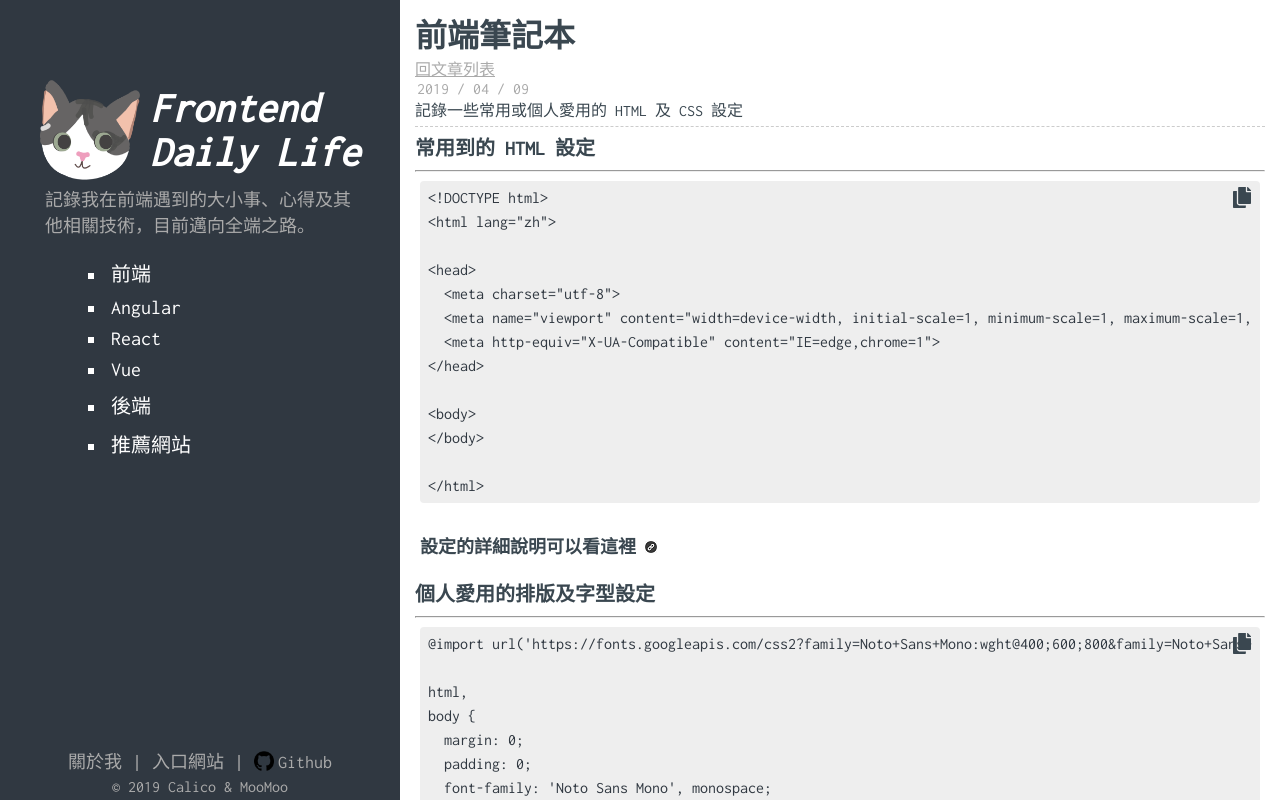
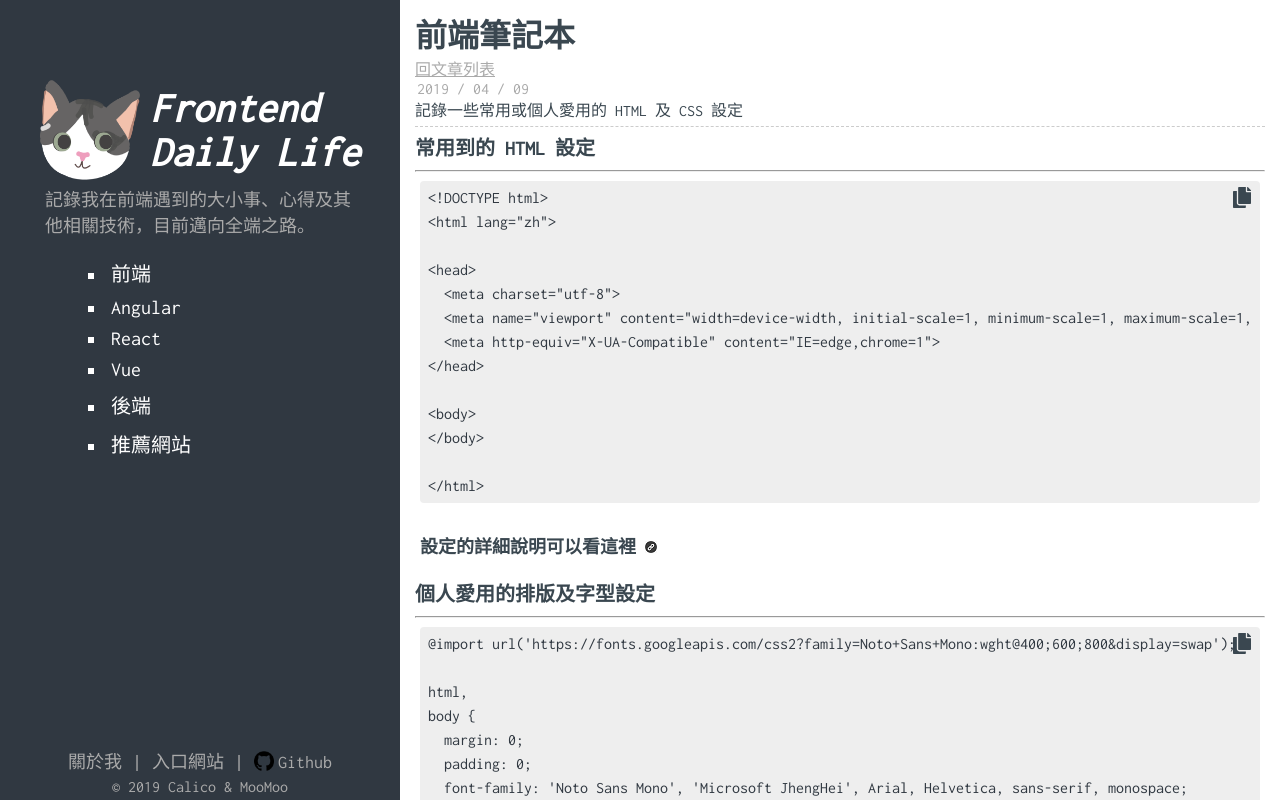
Before and after one commit to EricChiou/frontend-daily-life, a Vue app: page /frontend/notebook in a window 1280 px wide. Built offline with nearby package versions, Linux system fonts and the light colour scheme.

Commit message:
change font style

```diff
--- a/src/views/frontend/article/FrontendNotebook.vue
+++ b/src/views/frontend/article/FrontendNotebook.vue
@@ -42,15 +42,13 @@
         <div class="text">
           <div class="code-area">
             <div class="code">
-              @import url('https://fonts.googleapis.com/css2?family=Noto+Sans+Mono:wght@400;600;800&family=Noto+Sans+TC:wght@400;700&family=Noto+Sans+SC:wght@400;700&display=swap');
+              @import url('https://fonts.googleapis.com/css2?family=Noto+Sans+Mono:wght@400;600;800&display=swap');
               <br />
               <br />html,
               <br />body {
               <br /><Tab />margin: 0;
               <br /><Tab />padding: 0;
-              <br /><Tab />font-family: 'Noto Sans Mono', monospace;
-              <br /><Tab />font-family: 'Noto Sans TC', sans-serif;
-              <br /><Tab />font-family: 'Noto Sans SC', sans-serif;
+              <br /><Tab />font-family: 'Noto Sans Mono', 'Microsoft JhengHei', Arial, Helvetica, sans-serif, monospace;
               <br />}
             </div>
             <div class="copy" @click="copy">
```
